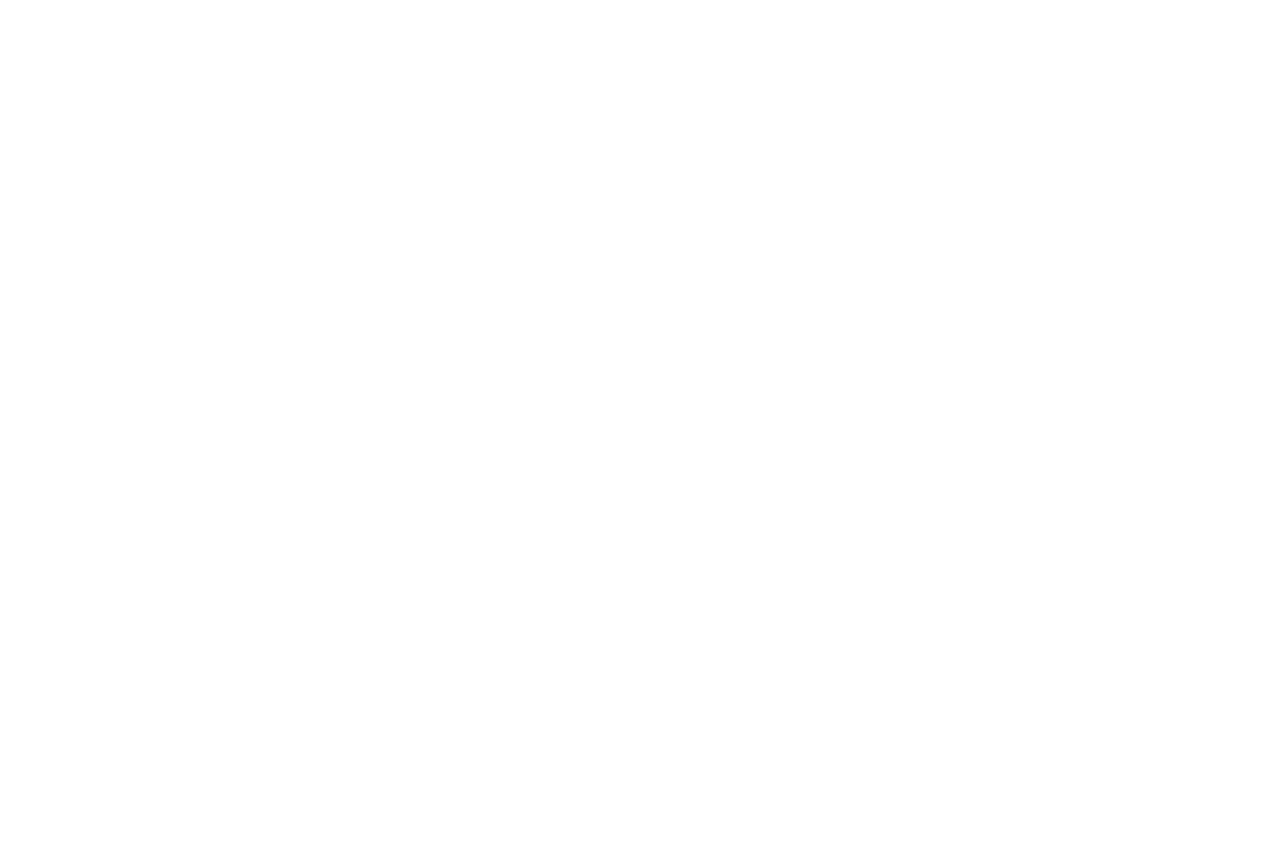
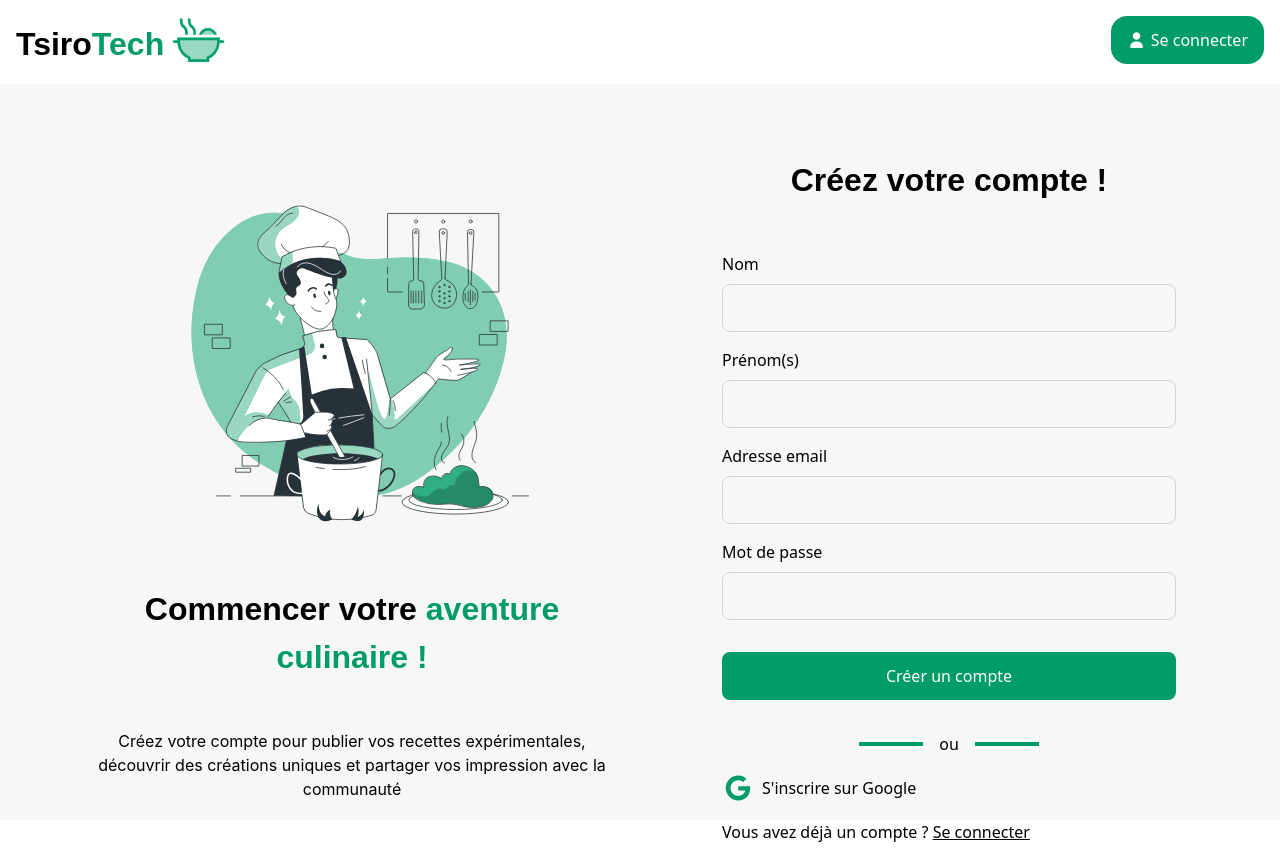
Before and after one commit to nambinintsoaJoseph/tsirotech, a React (Vite) app: page /signup in a window 1280 px wide. Before the commit this address had no page. Before the commit the page ends 800 px from the top, so only its background shows below. Built offline with nearby package versions, Linux system fonts and the light colour scheme.

Commit message:
feat(signup): user interface for creating an account

```diff
--- a/src/App.jsx
+++ b/src/App.jsx
@@ -1,6 +1,7 @@
 import { BrowserRouter as Router, Routes, Route } from 'react-router-dom';
 import Home from './pages/Home';
 import Login from './pages/Login';
+import SignUp from './pages/SignUp';
 
 function App() {
     return (
@@ -8,6 +9,7 @@
             <Routes>
                 <Route path="/" element={<Home />} />
                 <Route path="/login" element={<Login />} />
+                <Route path="/signup" element={<SignUp />} />
             </Routes>
         </Router>
     );
--- /dev/null
+++ b/src/pages/SignUp/index.jsx
@@ -0,0 +1,121 @@
+import AuthHero from '../../components/AuthHero';
+import Button from '../../components/Button';
+import Logo from '../../components/Logo';
+import chef_bro from '../../assets/img/signup/chef_bro.svg';
+import google from '../../assets/img/login/google.svg';
+
+function SignUp() {
+    return (
+        <div>
+            <header className="flex justify-between p-4">
+                <div>
+                    <Logo />
+                </div>
+
+                <div>
+                    <Button text={'Se connecter'} icon={'fa-user'} />
+                </div>
+            </header>
+
+            <div className="bg-tsirotech-background  p-2 xl:flex h-[92vh] xl:justify-between">
+                <div className="mt-16 hidden xl:block xl:ml-20">
+                    <AuthHero
+                        img={chef_bro}
+                        title="Commencer votre"
+                        subtitle="aventure culinaire !"
+                        text="Créez votre compte pour publier vos recettes expérimentales,
+                        découvrir des créations uniques et partager vos impression avec la communauté"
+                    />
+                </div>
+
+                <div className="mt-[64px] md:w-[486px] md:mx-auto xl:mx-0 xl:mt-16 xl:mr-20">
+                    <div>
+                        <h3 className="font-outfit font-semibold text-[24px] text-center md:text-[32px]">
+                            Créez votre compte !
+                        </h3>
+                    </div>
+
+                    <div>
+                        <form className="mt-[32px] space-y-4 p-4">
+                            <div className="flex flex-col space-y-[8px]">
+                                <label htmlFor="nom">Nom</label>
+                                <input
+                                    type="text"
+                                    name="nom"
+                                    id="nom"
+                                    className="bg-tsirotech-background p-2 border border-tsirotech-border rounded-lg outline-none h-[48px]"
+                                />
+                            </div>
+
+                            <div className="flex flex-col space-y-[8px]">
+                                <label htmlFor="prenom">Prénom(s)</label>
+                                <input
+                                    type="text"
+                                    name="prenom"
+                                    id="prenom"
+                                    className="bg-tsirotech-background p-2 border border-tsirotech-border rounded-lg outline-none h-[48px]"
+                                />
+                            </div>
+
+                            <div className="flex flex-col space-y-[8px]">
+                                <label htmlFor="email">Adresse email</label>
+                                <input
+                                    type="text"
+                                    name="email"
+                                    id="email"
+                                    className="bg-tsirotech-background p-2 border border-tsirotech-border rounded-lg outline-none h-[48px]"
+                                />
+                            </div>
+
+                            <div className="flex flex-col space-y-[8px] mt-[16px]">
+                                <label htmlFor="password">Mot de passe</label>
+                                <input
+                                    type="password"
+                                    name="password"
+                                    id="password"
+                                    className="bg-tsirotech-background p-2 border border-tsirotech-border rounded-lg outline-none h-[48px]"
+                                />
+                            </div>
+
+                            <div>
+                                <button className="bg-tsirotech-primary h-[48px] text-center w-full rounded-lg text-white mt-4">
+                                    Créer un compte
+                                </button>
+                            </div>
+                        </form>
+                    </div>
+
+                    <div className="flex space-x-4 w-fit mx-auto mt-4">
+                        <div className="w-[64px] h-[4px] bg-tsirotech-primary self-center"></div>
+                        <p>ou</p>
+                        <div className="w-[64px] h-[4px] bg-tsirotech-primary self-center"></div>
+                    </div>
+
+                    <div className="p-4">
+                        <div>
+                            <p className="flex">
+                                <img
+                                    src={google}
+                                    alt=""
+                                    className="w-[32px] h-[32px]"
+                                />
+                                <span className="self-center ml-2">
+                                    S'inscrire sur Google
+                                </span>
+                            </p>
+                        </div>
+
+                        <div>
+                            <p className="mt-4">
+                                Vous avez déjà un compte ?{' '}
+                                <span className="underline">Se connecter</span>
+                            </p>
+                        </div>
+                    </div>
+                </div>
+            </div>
+        </div>
+    );
+}
+
+export default SignUp;
```
Also changed, not shown: src/assets/img/signup/chef_bro.svg (added).
